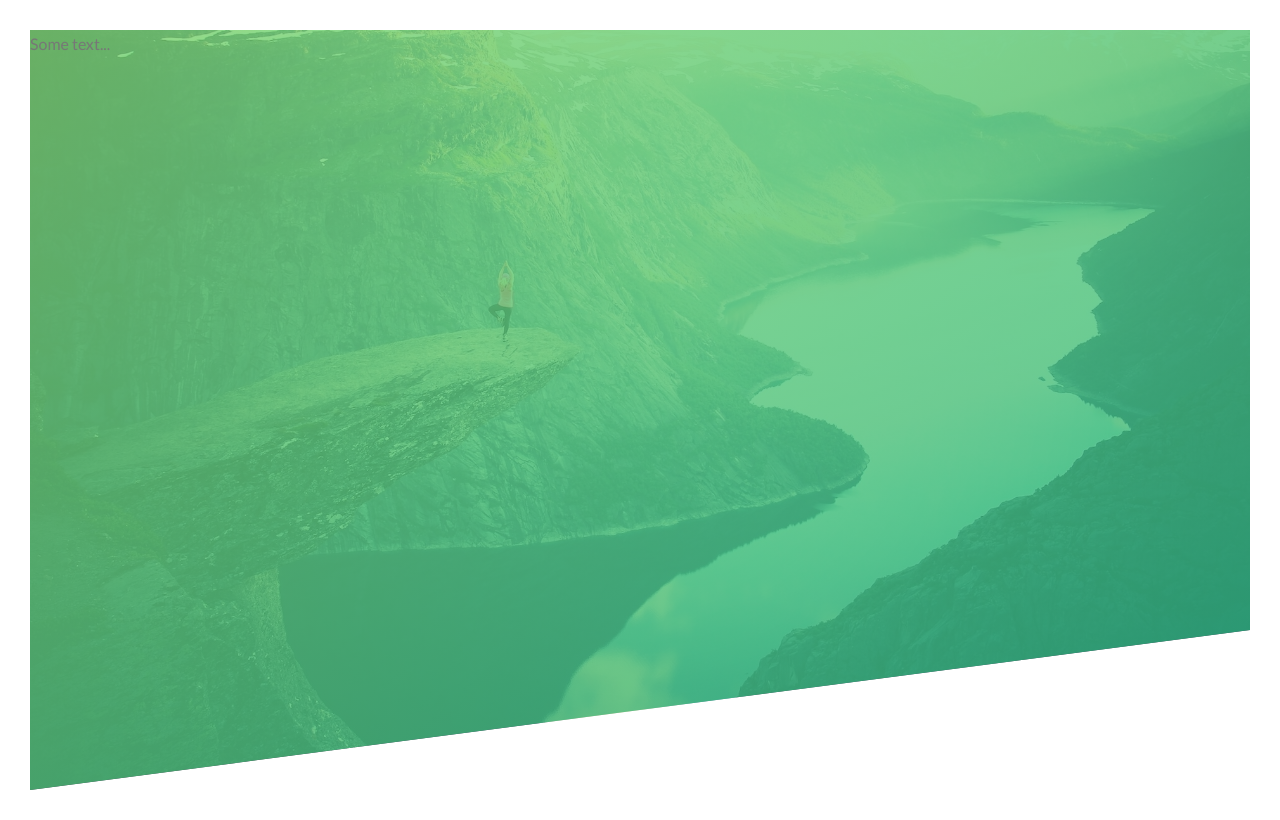
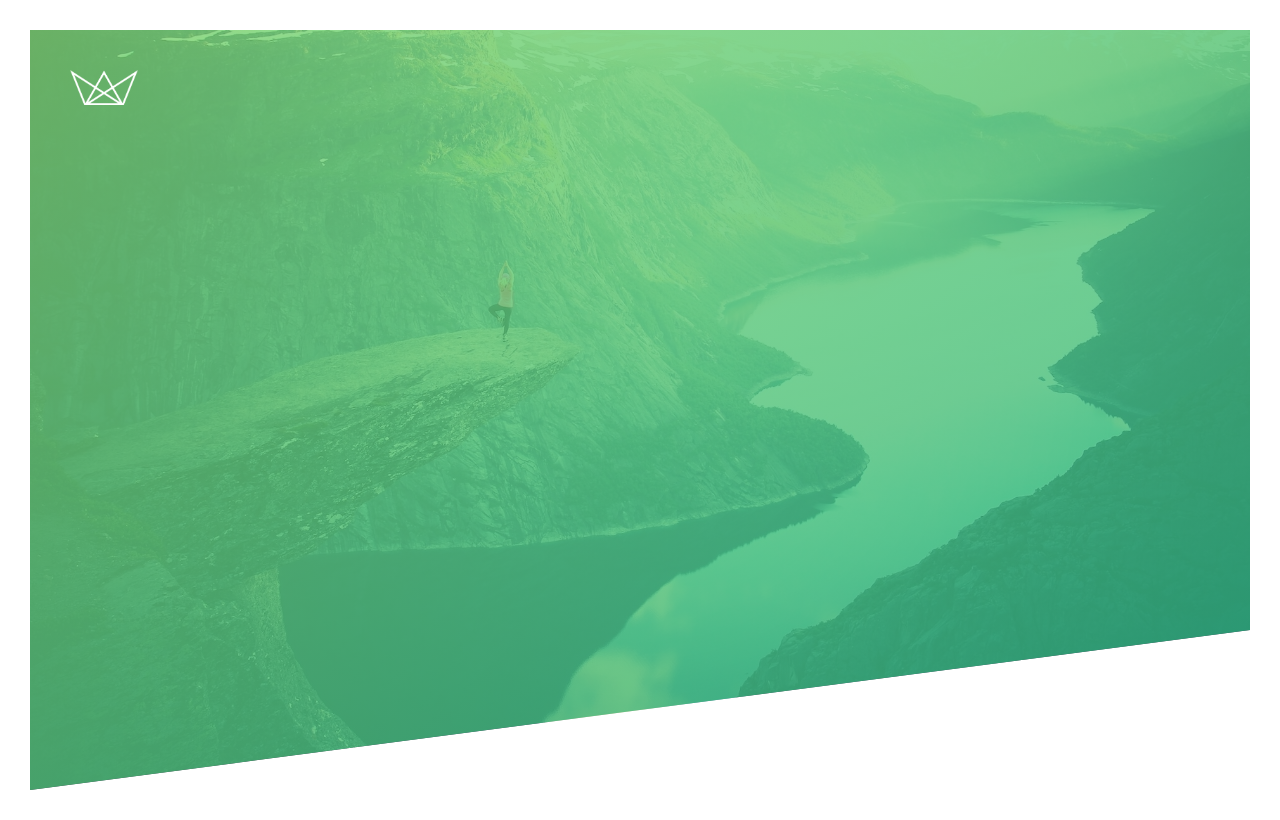
Before and after one commit to VitoPareto/Natours, a plain HTML site: page index.html in a window 1280 px wide. Drawn offline with Linux system fonts and the light colour scheme.

Commit message:
added logo-box image in header
Box is positioned with "position: absolute".
Header, as the parent element, needs "position: relative".

```diff
--- a/css/style.css
+++ b/css/style.css
@@ -31,6 +31,17 @@ body {
         url(../img/hero.jpg);
     background-size: cover;
     background-position: top;
+    position: relative;
 
     clip-path: polygon(0 0, 100% 0, 100% 75vh, 0 100%);
 }
+
+.logo-box {
+    position: absolute;
+    top: 40px;
+    left: 40px;
+}
+
+.logo {
+    height: 35px;
+}
--- a/index.html
+++ b/index.html
@@ -14,7 +14,9 @@
     </head>
     <body>
         <header class="header">
-            Some text...
+            <div class="logo-box">
+                <img src="img/logo-white.png" alt="Logo" class="logo">
+            </div>
         </header>
 
     </body>
```
